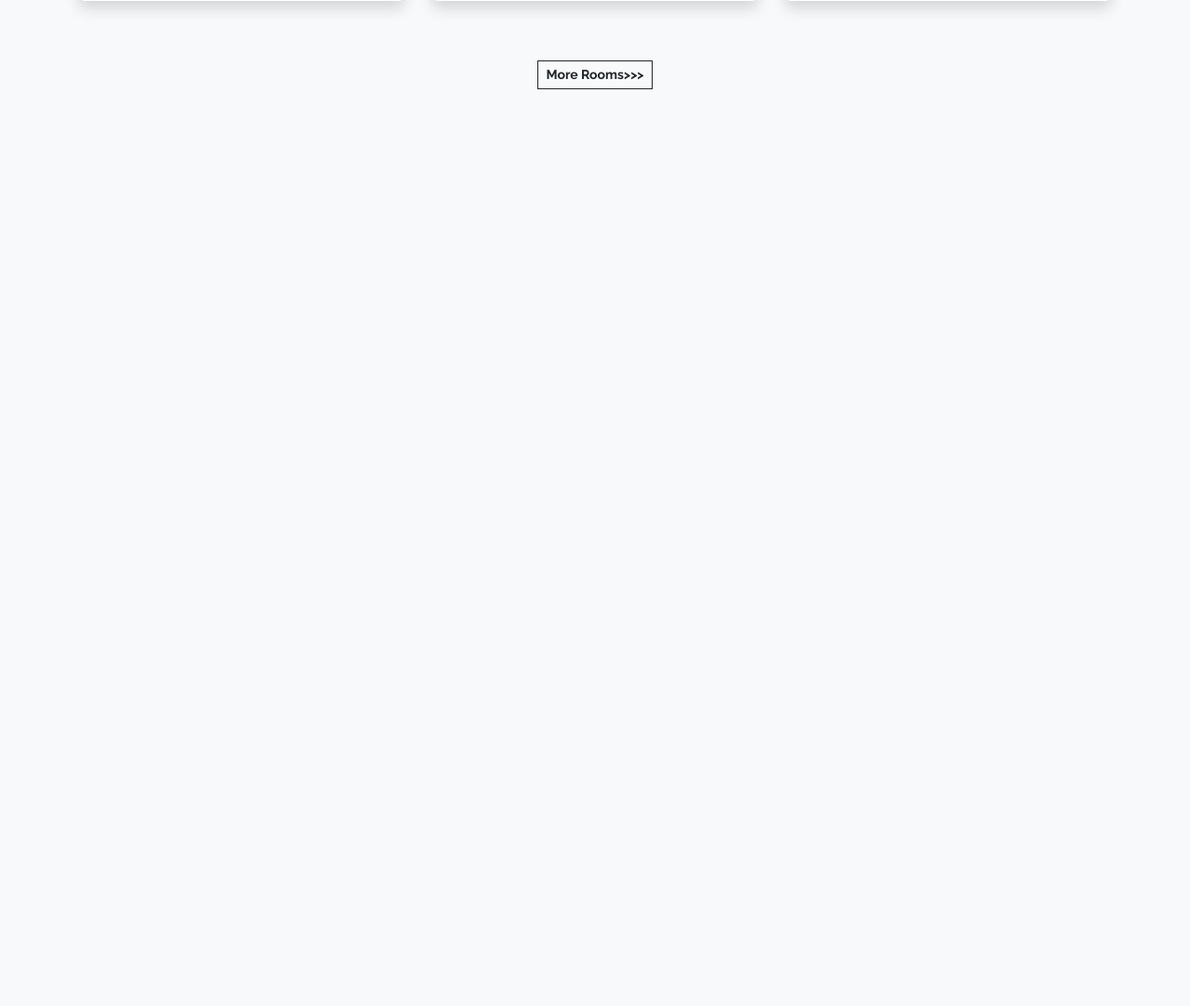
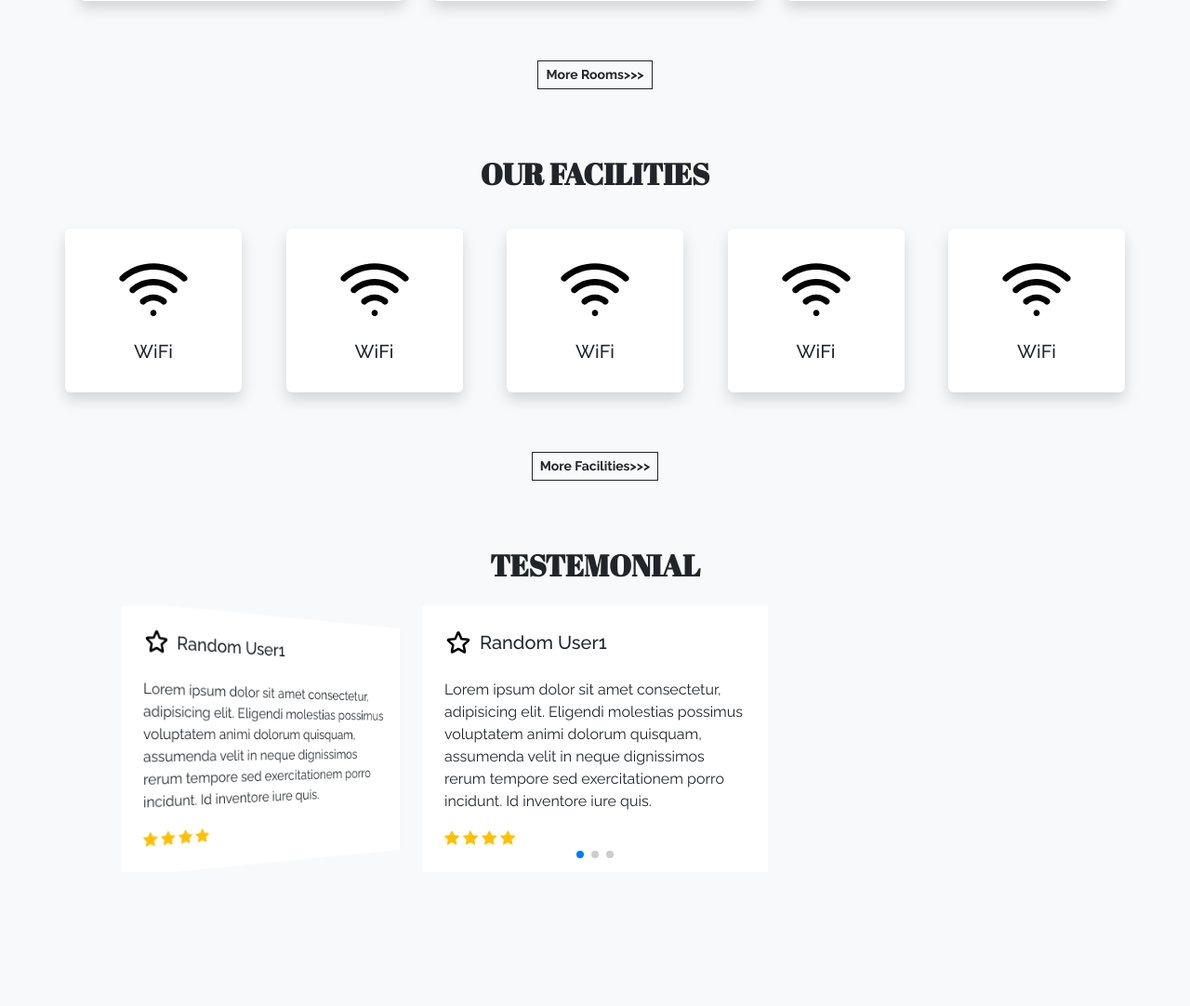
Before and after one commit to wannakill15/BoardingHome, a PHP site: page / in a window 1280 px wide. Shown: the part 1854-2936 px from the top of the page at 93% size. Before the commit the page ends 1950 px from the top, so only its background shows below. Run offline with PHP 8.4, Linux system fonts and the light colour scheme.

Commit message:
done sample of the facilities not yet done testemonies

```diff
--- a/index.php
+++ b/index.php
@@ -393,6 +393,103 @@
         </div>
     </div>
 
+    <!-- Our Facilities form -->
+    <h2 class="mt-5 pt-4 mb-4 text-center fw-bold h-font"> OUR FACILITIES</h2>
+
+    <div class="container">
+        <div class="row justify-content-between px-lg-0 px-md-0 px-5">
+            <div class="col-lg-2 col-md-2 text-center bg-white rounded shadow py-4 my-3">
+                <img src="images/features/wifi.svg" width="80px">
+                <h5 class="mt-3">WiFi</h5>
+            </div>
+            <div class="col-lg-2 col-md-2 text-center bg-white rounded shadow py-4 my-3">
+                <img src="images/features/wifi.svg" width="80px">
+                <h5 class="mt-3">WiFi</h5>
+            </div>
+            <div class="col-lg-2 col-md-2 text-center bg-white rounded shadow py-4 my-3">
+                <img src="images/features/wifi.svg" width="80px">
+                <h5 class="mt-3">WiFi</h5>
+            </div>
+            <div class="col-lg-2 col-md-2 text-center bg-white rounded shadow py-4 my-3">
+                <img src="images/features/wifi.svg" width="80px">
+                <h5 class="mt-3">WiFi</h5>
+            </div>
+            <div class="col-lg-2 col-md-2 text-center bg-white rounded shadow py-4 my-3">
+                <img src="images/features/wifi.svg" width="80px">
+                <h5 class="mt-3">WiFi</h5>
+            </div>
+            <div class="col-lg-12 text-center mt-5">
+                <a href="#" class="btn btn-sm btn-outline-dark rounded-0 fw-bold shadow-none">More Facilities>>></a>
+            </div>
+        </div>
+    </div>
+
+    <!-- Our Testemonial form -->
+    <h2 class="mt-5 pt-4 mb-4 text-center fw-bold h-font"> TESTEMONIAL</h2>
+
+    <div class="container">
+        <div class="swiper swiper-testemonial">
+            <div class="swiper-wrapper">
+              <div class="swiper-slide bg-white p-4">
+                <div class="profile d-flex align-items-center mb-4">
+                    <img src="images/features/star.svg" width="30px">
+                    <h5 class="m-0 ms-2">Random User1</h5>
+                </div>
+                <p>
+                    Lorem ipsum dolor sit amet consectetur, adipisicing elit.
+                    Eligendi molestias possimus voluptatem animi dolorum quisquam,
+                    assumenda velit in neque dignissimos rerum tempore sed
+                    exercitationem porro incidunt. Id inventore iure quis.
+                </p>
+                <div class="rating">
+                    <i class="bi bi-star-fill text-warning"></i>
+                    <i class="bi bi-star-fill text-warning"></i>
+                    <i class="bi bi-star-fill text-warning"></i>
+                    <i class="bi bi-star-fill text-warning"></i>
+                </div>
+              </div>
+              <div class="swiper-slide bg-white p-4">
+                <div class="profile d-flex align-items-center mb-4">
+                    <img src="images/features/star.svg" width="30px">
+                    <h5 class="m-0 ms-2">Random User1</h5>
+                </div>
+                <p>
+                    Lorem ipsum dolor sit amet consectetur, adipisicing elit.
+                    Eligendi molestias possimus voluptatem animi dolorum quisquam,
+                    assumenda velit in neque dignissimos rerum tempore sed
+                    exercitationem porro incidunt. Id inventore iure quis.
+                </p>
+                <div class="rating">
+                    <i class="bi bi-star-fill text-warning"></i>
+                    <i class="bi bi-star-fill text-warning"></i>
+                    <i class="bi bi-star-fill text-warning"></i>
+                    <i class="bi bi-star-fill text-warning"></i>
+                </div>
+              </div>
+              <div class="swiper-slide bg-white p-4">
+                <div class="profile d-flex align-items-center mb-4">
+                    <img src="images/features/star.svg" width="30px">
+                    <h5 class="m-0 ms-2">Random User1</h5>
+                </div>
+                <p>
+                    Lorem ipsum dolor sit amet consectetur, adipisicing elit.
+                    Eligendi molestias possimus voluptatem animi dolorum quisquam,
+                    assumenda velit in neque dignissimos rerum tempore sed
+                    exercitationem porro incidunt. Id inventore iure quis.
+                </p>
+                <div class="rating">
+                    <i class="bi bi-star-fill text-warning"></i>
+                    <i class="bi bi-star-fill text-warning"></i>
+                    <i class="bi bi-star-fill text-warning"></i>
+                    <i class="bi bi-star-fill text-warning"></i>
+                </div>
+              </div>
+
+            </div>
+            <div class="swiper-pagination"></div>
+          </div>
+    </div>
+
     <br><br><br>
     <br><br><br>
 
@@ -409,6 +506,39 @@
             disableOnInteraction: false,
         }
         });
+
+        var swiper = new Swiper(".swiper-testemonial", {
+        effect: "coverflow",
+        grabCursor: true,
+        centeredSlides: true,
+        slidesPerView: "auto",
+        slidesPerView: "3",
+        loop: true,
+        coverflowEffect: {
+            rotate: 50,
+            stretch: 0,
+            depth: 100,
+            modifier: 1,
+            slideShadows: false,
+        },
+        pagination: {
+            el: ".swiper-pagination",
+        },
+        breakpoints: {
+            320:{
+                slidesPerView: 1,
+            },
+            640:{
+                slidesPerView: 1,
+            },
+            768:{
+                slidesPerView: 2,
+            },
+            1024:{
+                slidesPerView: 3,
+            },
+        }
+        });
     </script>
 </body>
 </html>
```
Also changed, not shown: images/features/star.svg (added), images/features/wifi.svg (added).
